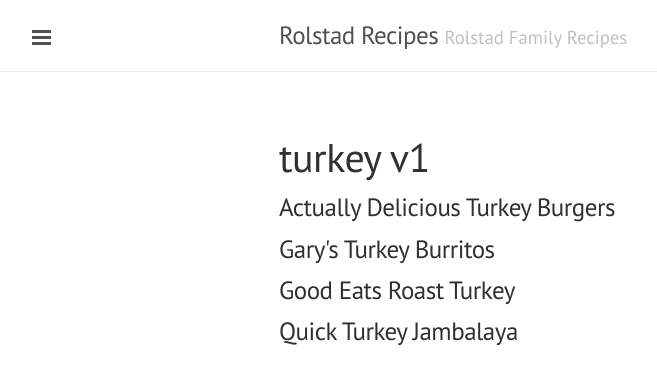
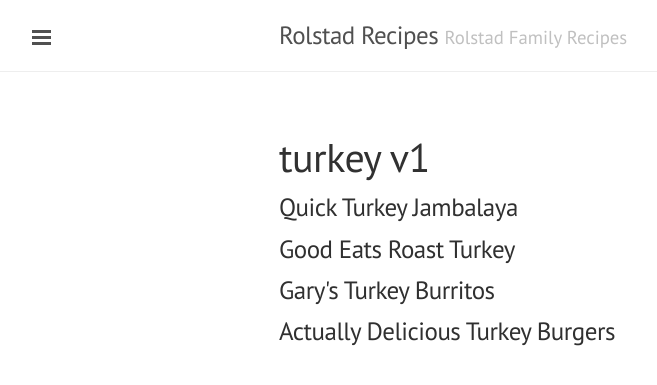
Before and after one commit to jrolstad/jrolstad.github.io, a Jekyll site: the page built from categories/turkey/index.html, in a window 1280 px wide. Shown: the top 385 px of the page, without its empty margins (1-658 px from the left). Built offline with Jekyll 4.4.1, drawn with Linux system fonts in a browser that asks for light colours; part of the change alters nothing that is shown.

Commit message:
Reverting sorting

```diff
--- a/_layouts/categorypage.html
+++ b/_layouts/categorypage.html
@@ -4,8 +4,7 @@ layout: default
 
 <h1>{{ page.category }} v1</h1>
 
-{% assign sorted_posts = site.categories[page.category] | sort:"title" %}
-{% for post in sorted_posts %}
+{% for post in site.categories[page.category] %}
    <a href="{{ post.url | prepend: site.baseurl }}" class="post-link">
      <h3 class="h2 post-title">{{ post.title }}</h3>
    </a>
```
